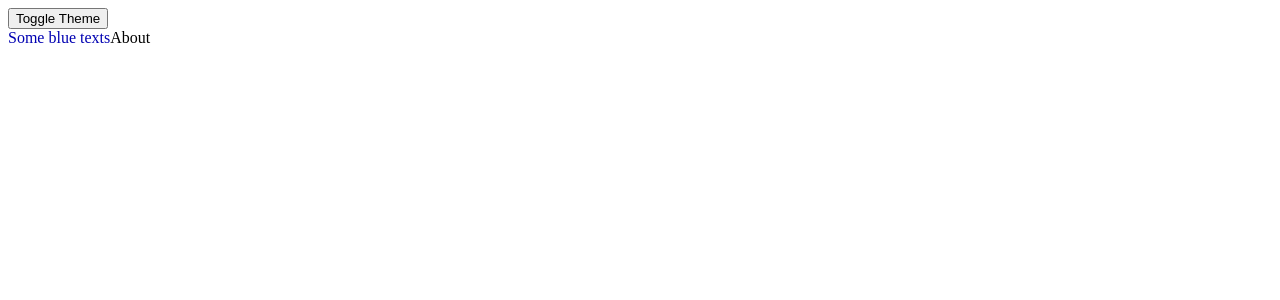
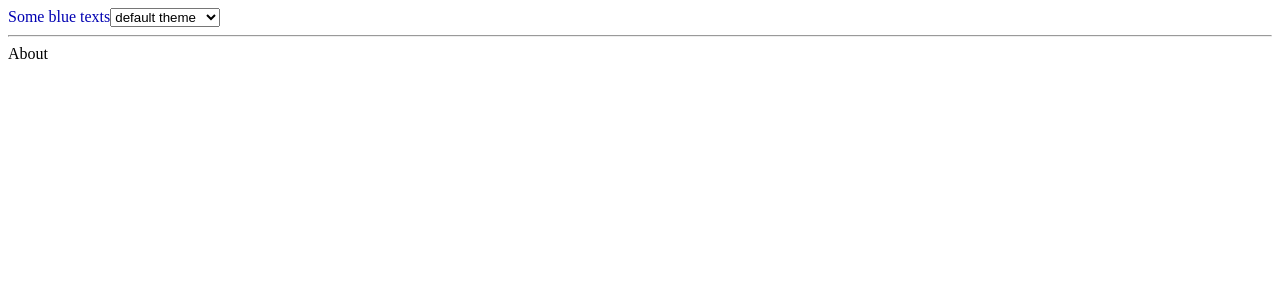
Before and after one commit to lxynox/next-home, a Next.js app: page /about in a window 1280 px wide. Shown: the top 300 px of the page. Built offline with nearby package versions, Linux system fonts and the light colour scheme.

Commit message:
Changed theme Toggle to Select

```diff
--- a/components/themes/index.js
+++ b/components/themes/index.js
@@ -1,5 +1,5 @@
 export {
   default as default,
   Colors,
-  ThemeToggler
+  ThemeSelect
 } from './theme'
--- a/components/themes/theme.jsx
+++ b/components/themes/theme.jsx
@@ -1,53 +1,55 @@
 import {func} from 'prop-types'
 import Toggle from 'react-toggle'
-import defaultTheme from './presets/native'
+import DEFAULT_THEME from './presets/native'
 import ThemeContext from './context'
 import createThemes from './createThemes'
 
-let defaultThemes = createThemes(defaultTheme)
+let themes = createThemes(DEFAULT_THEME)
 
 class Theme extends React.Component {
-  state = {themes: defaultThemes, isReversed: false}
-  toggleTheme = () => {
-    const nextIsReversed = !this.state.isReversed
-    if (nextIsReversed) document.body.classList.add('reversed')
-    else document.body.classList.remove('reversed')
-    this.setState({isReversed: nextIsReversed})
+  state = {activeTheme: 'default'}
+
+  handleChange = theme => this.setState({activeTheme: theme})
+
+  get theme() {
+    return {theme: themes[this.state.activeTheme], onChange: this.handleChange}
   }
-  get themes() {
-    return {themes: this.state.themes, toggleTheme: this.toggleTheme}
-  }
+
   render() {
-    return <ThemeContext.Provider value={this.themes}>
+    return <ThemeContext.Provider value={this.theme}>
       {this.props.children}
-      <style jsx global>{`
-        .reversed { color: ${defaultThemes.default.white}; background-color: ${defaultThemes.default.black}; }
-      `}</style>
     </ThemeContext.Provider>
   }
 }
 
 export default Theme
 
-export const Colors = ({ theme, children }) =>
+export const Colors = ({children}) =>
   <ThemeContext.Consumer>
-  {({themes}) => typeof children === 'function'
-    ? children(themes[theme])
+  {({theme}) => typeof children === 'function'
+    ? children(theme)
     : children
   }
   </ThemeContext.Consumer>
 
-Colors.propTypes = {
-  chlidren: func.isRequired
-}
+const OPTIONS = [{
+  label: 'default theme',
+  value: 'default'
+}, {
+  label: 'paper colors',
+  value: 'paperColor'
+}, {
+  label: 'base 16 ocean',
+  value: 'base16Ocean'
+}]
 
-Colors.defaultProps = {
-  theme: 'default'
-}
-
-export const ThemeToggler = () =>
+export const ThemeSelect = () =>
   <ThemeContext.Consumer>
-  {({toggleTheme, themes}) =>
-    <button onClick={toggleTheme}>Toggle Theme</button>
+  {({onChange, theme}) =>
+      <select
+        value={Object.keys(themes)[Object.values(themes).findIndex(t => t === theme)]}
+        onChange={({target: {value}}) => onChange(value)}>
+      {OPTIONS.map(({label, value}) => <option key={value} value={value}>{label}</option>)}
+    </select>
   }
   </ThemeContext.Consumer>
--- a/pages/about.js
+++ b/pages/about.js
@@ -1,16 +1,17 @@
-import ThemeProvider, {Colors, ThemeToggler} from '../components/themes'
+import ThemeProvider, {Colors, ThemeSelect} from '../components/themes'
 
 const About = () =>
   <ThemeProvider>
-    <ThemeToggler/>
-    <div>
+    <>
       <Colors>
       {({blue}) =>
         <span style={{color: blue}}>Some blue texts</span>
       }
       </Colors>
-      About
-    </div>
+      <ThemeSelect />
+    </>
+    <hr/>
+    About
   </ThemeProvider>
 
 export default About
```
